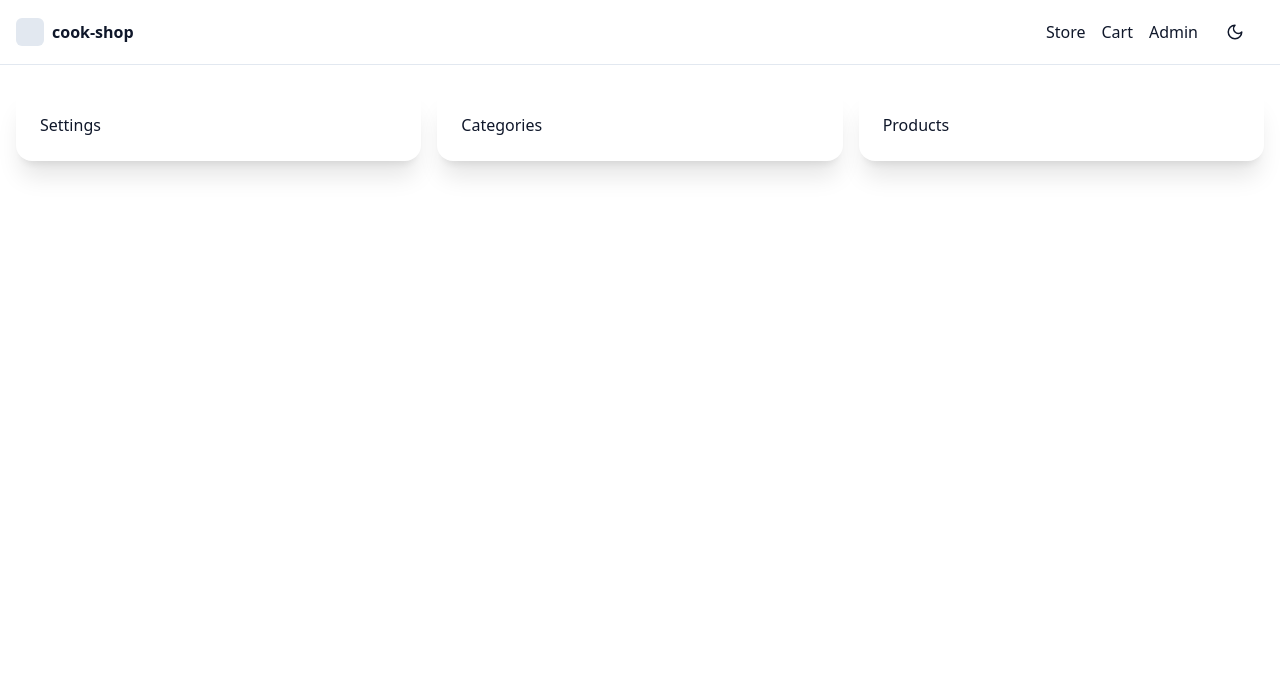
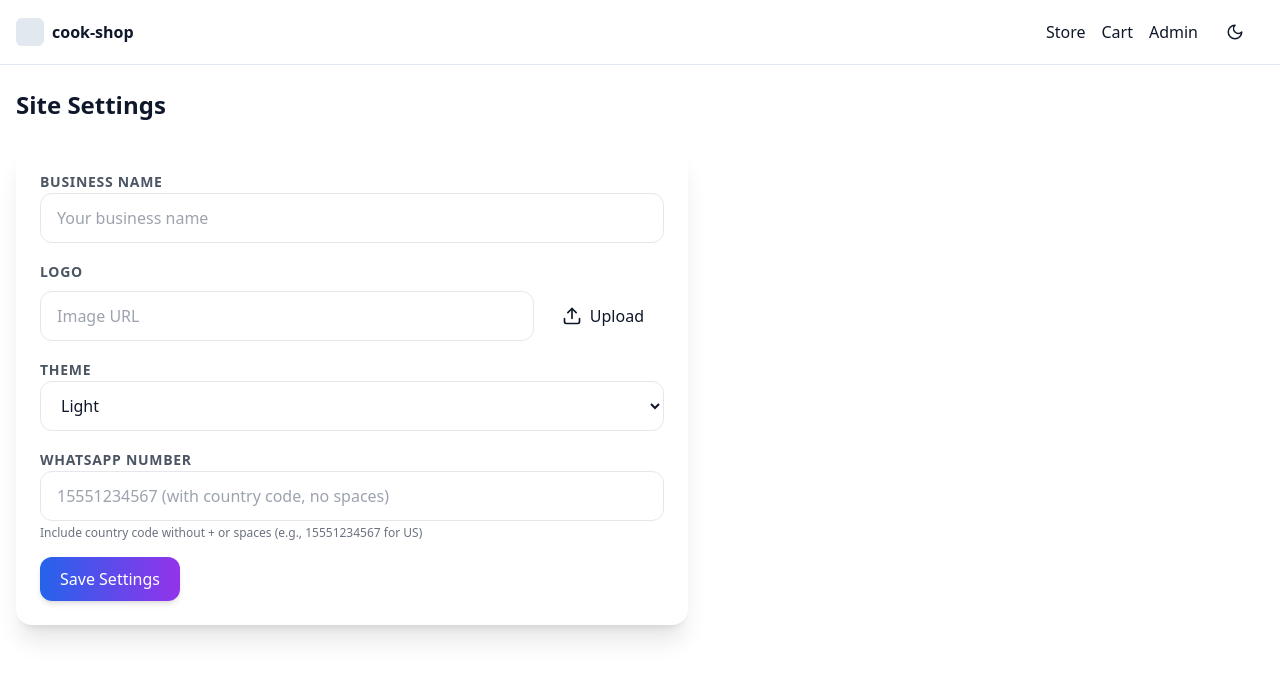
Before and after one commit to ricardobaharally001-web/rest-33, a Next.js app: page /admin in a window 1280 px wide. Shown: the top 678 px of the page. Built offline with nearby package versions, Linux system fonts and the light colour scheme; no server answers; the database is empty.

Commit message:
Update page.tsx

```diff
--- a/app/admin/page.tsx
+++ b/app/admin/page.tsx
@@ -1,11 +1,117 @@
-import Link from "next/link";
+"use client";
+import { supabase } from "@/lib/supabase";
+import { useEffect, useState } from "react";
+import ImageUpload from "@/components/ImageUpload";
 
-export default function AdminIndex() {
+export default function SettingsPage() {
+  const [values, setValues] = useState<any>({
+    business_name: "",
+    logo_url: "",
+    theme: "light",
+    whatsapp_number: ""
+  });
+  const [loading, setLoading] = useState(false);
+
+  useEffect(() => {
+    (async () => {
+      try {
+        const { data, error } = await supabase.from("site_settings").select("*");
+        if (error) {
+          console.error("Load error:", error);
+          alert("Error loading settings: " + error.message);
+          return;
+        }
+        const map: any = {};
+        (data || []).forEach((r: any) => map[r.key] = r.value);
+        setValues((prev: any) => ({ ...prev, ...map }));
+      } catch (err) {
+        console.error("Settings error:", err);
+      }
+    })();
+  }, []);
+
+  const upsert = async (key: string, value: any) => {
+    const { error } = await supabase
+      .from("site_settings")
+      .upsert({ key, value }, { onConflict: "key" });
+
+    if (error) {
+      console.error(`Error saving ${key}:`, error);
+      throw error;
+    }
+  };
+
+  const save = async (e: any) => {
+    e.preventDefault();
+    setLoading(true);
+    try {
+      await Promise.all(
+        Object.entries(values).map(([k, v]) => upsert(k, v))
+      );
+      alert("Settings saved successfully!");
+    } catch (error: any) {
+      console.error("Save error:", error);
+      alert("Error saving settings: " + error.message);
+    } finally {
+      setLoading(false);
+    }
+  };
+
   return (
-    <div className="grid gap-4 md:grid-cols-3">
-      <Link href="/admin/settings" className="card p-6 hover:shadow-lg transition">Settings</Link>
-      <Link href="/admin/categories" className="card p-6 hover:shadow-lg transition">Categories</Link>
-      <Link href="/admin/products" className="card p-6 hover:shadow-lg transition">Products</Link>
-    </div>
+    <form onSubmit={save} className="space-y-6 max-w-2xl">
+      <h1 className="text-2xl font-bold">Site Settings</h1>
+
+      <div className="card p-6 space-y-4">
+        <div>
+          <label className="label">Business Name</label>
+          <input
+            className="input"
+            value={values.business_name || ""}
+            onChange={e => setValues({...values, business_name: e.target.value})}
+            placeholder="Your business name"
+          />
+        </div>
+
+        <ImageUpload
+          value={values.logo_url || ""}
+          onChange={(url) => setValues({...values, logo_url: url})}
+          bucket="brand-assets"
+          label="Logo"
+        />
+
+        <div>
+          <label className="label">Theme</label>
+          <select
+            className="input"
+            value={values.theme || "light"}
+            onChange={e => setValues({...values, theme: e.target.value})}
+          >
+            <option value="light">Light</option>
+            <option value="dark">Dark</option>
+          </select>
+        </div>
+
+        <div>
+          <label className="label">WhatsApp Number</label>
+          <input
+            className="input"
+            value={values.whatsapp_number || ""}
+            onChange={e => setValues({...values, whatsapp_number: e.target.value})}
+            placeholder="15551234567 (with country code, no spaces)"
+          />
+          <p className="text-xs text-gray-500 mt-1">
+            Include country code without + or spaces (e.g., 15551234567 for US)
+          </p>
+        </div>
+
+        <button
+          type="submit"
+          className="btn btn-primary"
+          disabled={loading}
+        >
+          {loading ? "Saving..." : "Save Settings"}
+        </button>
+      </div>
+    </form>
   );
 }
```
